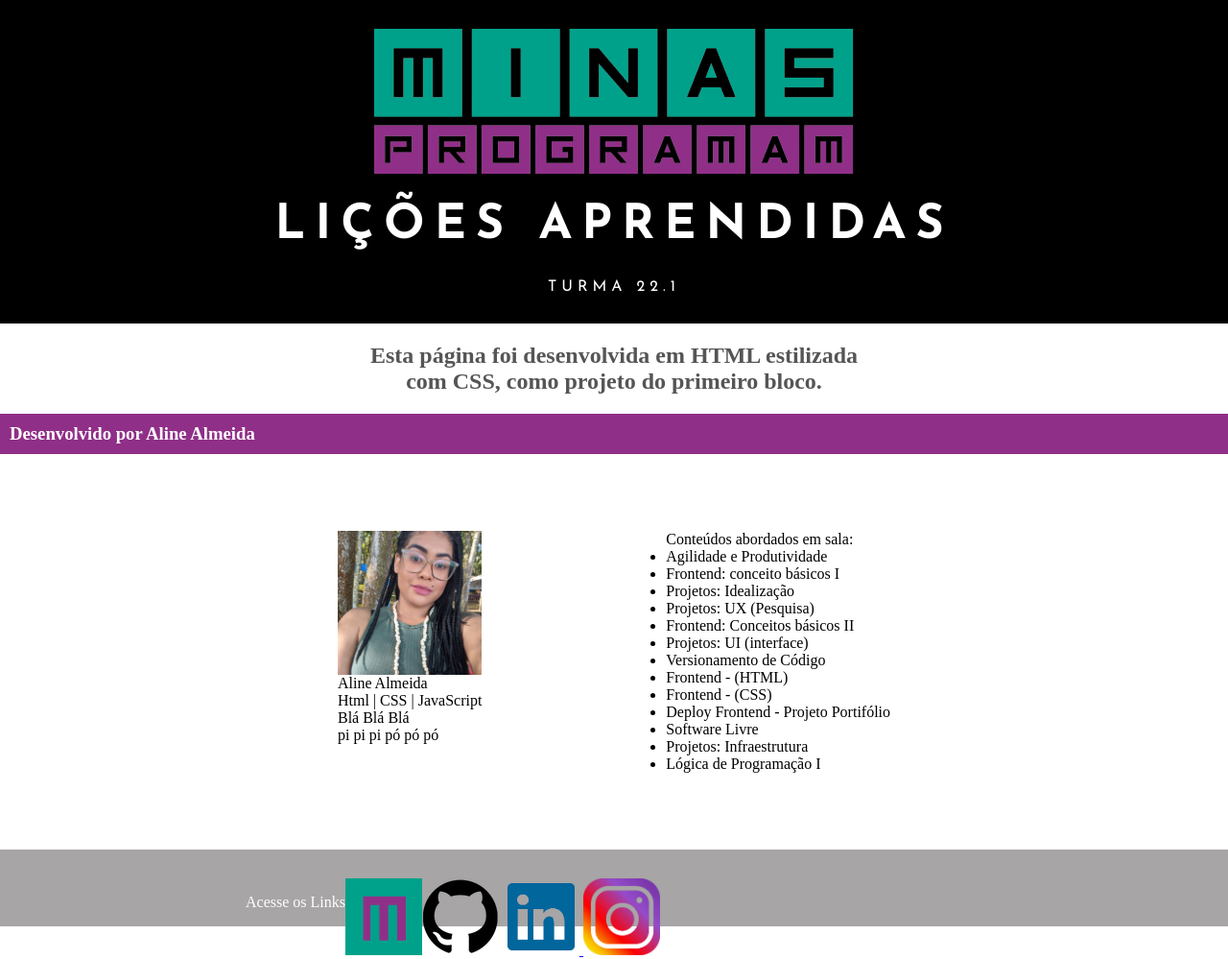
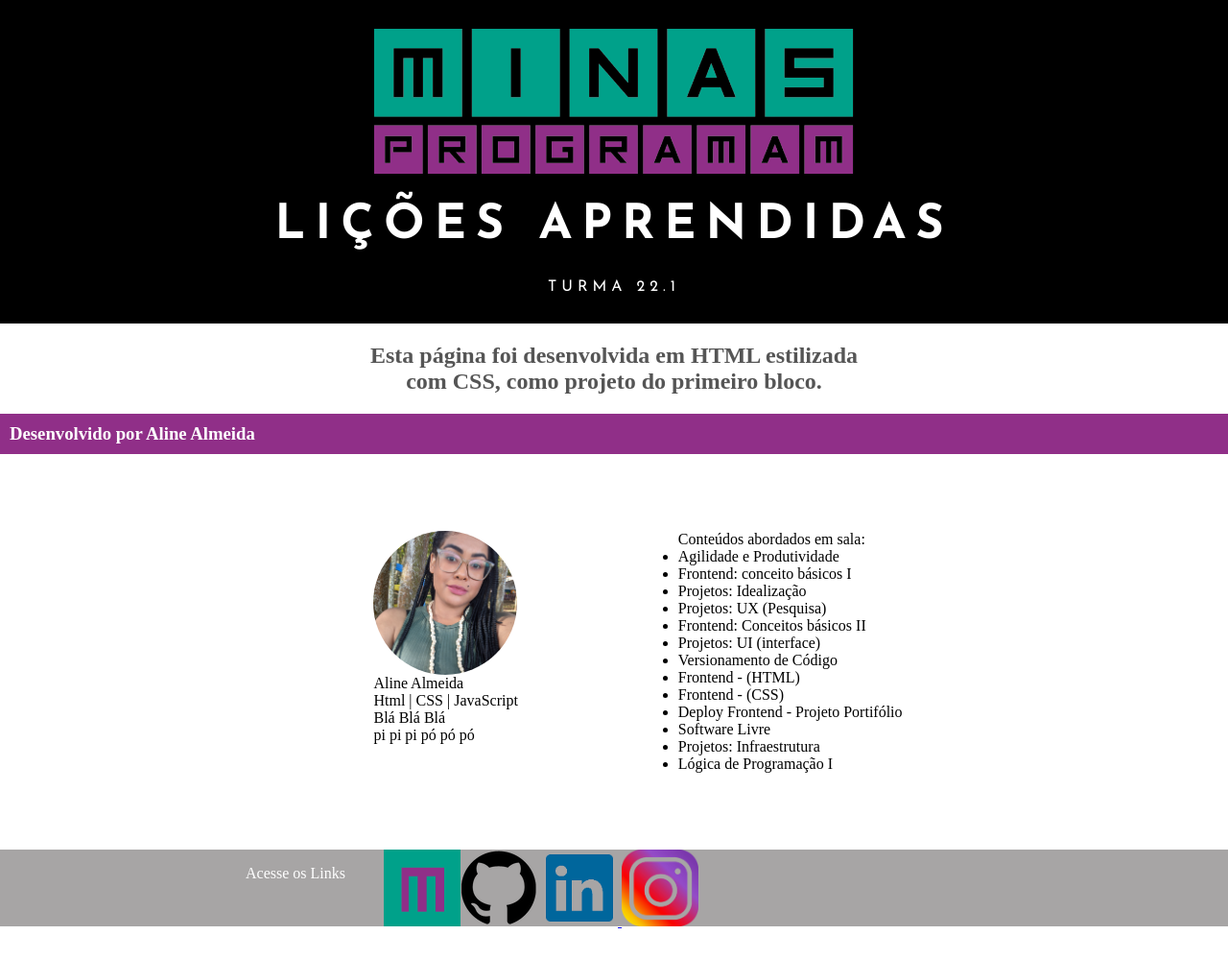
Before and after one commit to alinealmeidadev/minasprogramambloco1, a plain HTML site: page index.html in a window 1280 px wide. Shown: the whole page at 96% size. After the commit the page ends 969 px from the top, so only its background shows below. Drawn offline with Linux system fonts and the light colour scheme.

Commit message:
ajuste do footer

```diff
--- a/css/style.css
+++ b/css/style.css
@@ -60,15 +60,18 @@ main{
     padding-left: 20%;
     padding-right: 20%;
     padding-top: 80px;
+    padding-bottom: 80px;
 }
 
 .aline img{
     width: 150px;
+    border-radius: 50%;
 }
 
 aside{
     max-width: 50%;
-    padding-left: 50p;
+    padding-left: 50px;
+    align-items: center;
 }
 
 article{
@@ -86,20 +89,19 @@ footer{
     display: flex;
     height: 80px;
     background-color: #a7a5a5;
-    padding-bottom: 3px;
-    padding-top: 30px;
-    margin-top: 80px;
 }
 .footertext{
     color: #ffffff;
     line-height: 30px;
     padding-top: 10px;
-    max-width: 30%;
+    max-width: 50%;
     padding-left: 20%;
 }
 
 .footerlinks{
-    max-width: 70%;
+    max-width: 50%;
+    padding-left: 20px;
+    margin-left: 20px;
 }
 
 footer img{
```
